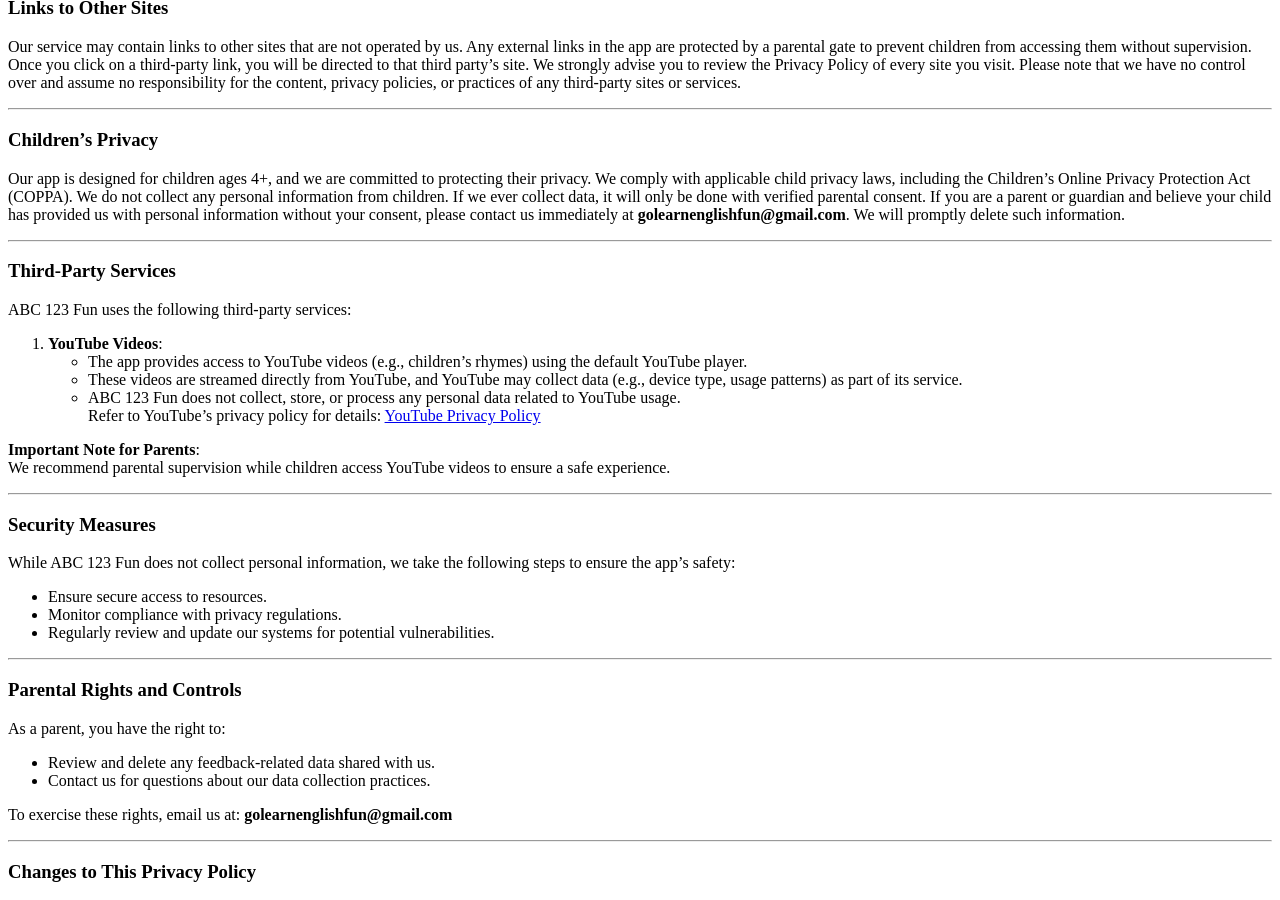
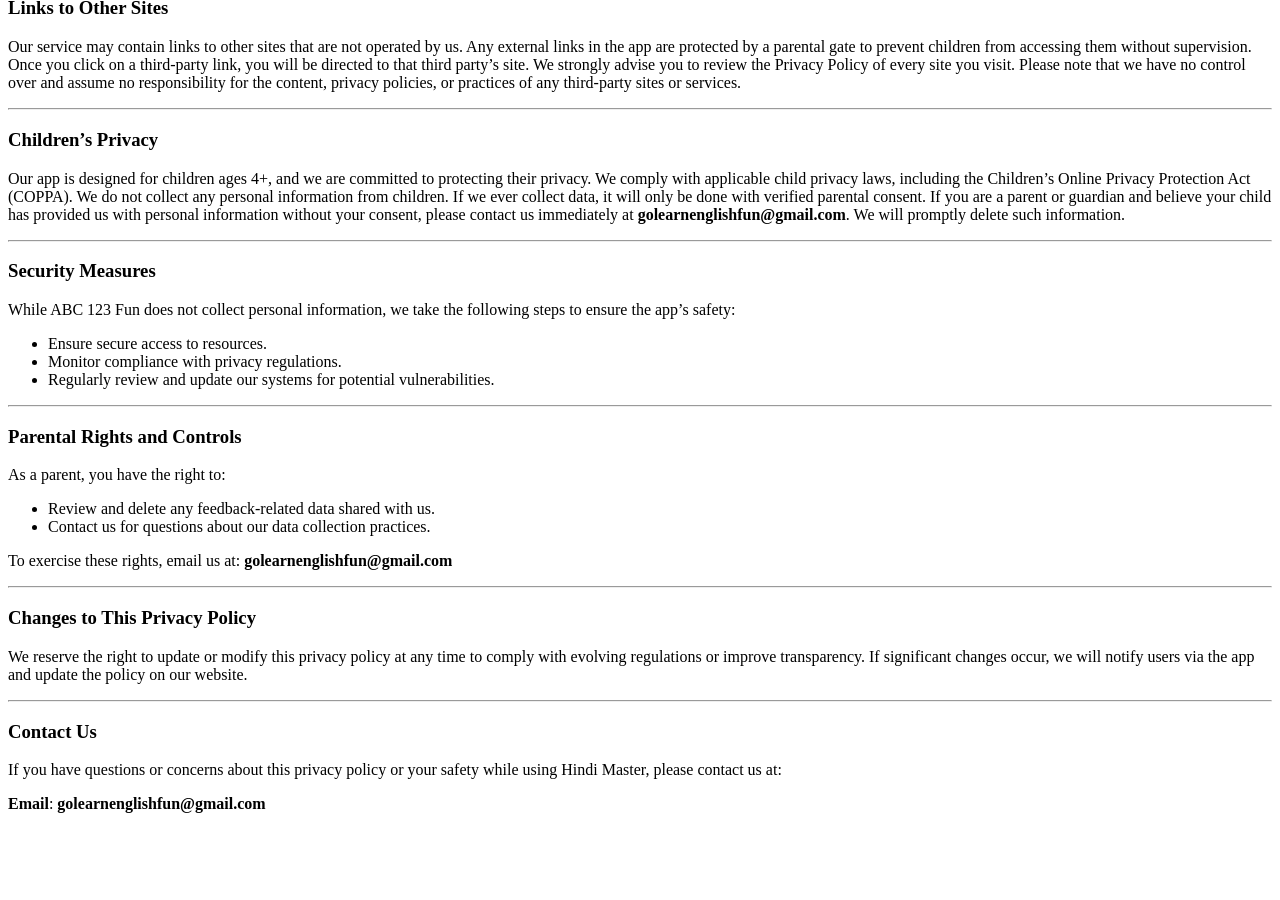
Before and after one commit to ABC123English/abc123english.github.io, a Jekyll site: the page built from privacy-policy.md, in a window 1280 px wide and 900 px high, scrolled down 815 px. Built offline with Jekyll 4.4.1, drawn with Linux system fonts in a browser that asks for light colours; after the commit the page ends 1644 px from its top, so only the background shows below that; some of the changed text lies outside the part shown.

Commit message:
Update privacy-policy.md

```diff
--- a/privacy-policy.md
+++ b/privacy-policy.md
@@ -74,21 +74,6 @@
 
 ---
 
-### Third-Party Services
-
-ABC 123 Fun uses the following third-party services:
-
-1. **YouTube Videos**:
-   - The app provides access to YouTube videos (e.g., children’s rhymes) using the default YouTube player.
-   - These videos are streamed directly from YouTube, and YouTube may collect data (e.g., device type, usage patterns) as part of its service.
-   - ABC 123 Fun does not collect, store, or process any personal data related to YouTube usage.
-   Refer to YouTube’s privacy policy for details: [YouTube Privacy Policy](https://policies.google.com/privacy)
-
-**Important Note for Parents**:
-We recommend parental supervision while children access YouTube videos to ensure a safe experience.
-
----
-
 ### Security Measures
 
 While ABC 123 Fun does not collect personal information, we take the following steps to ensure the app's safety:
```
Also changed, not shown: other parts of privacy-policy.md (+1 -1 lines).
